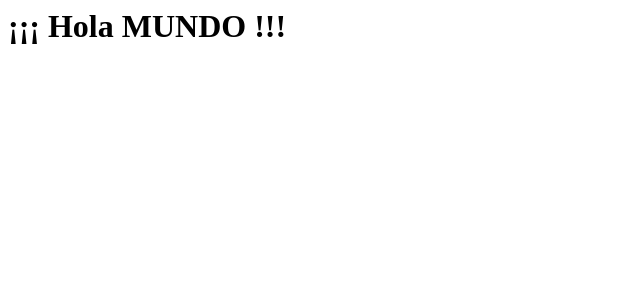
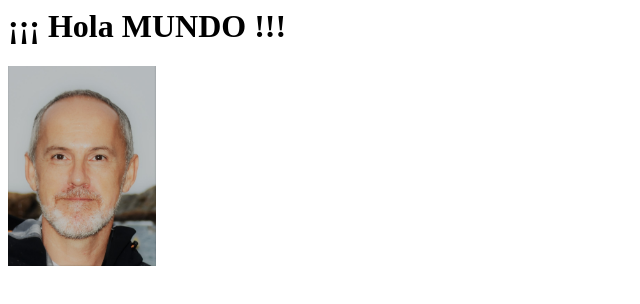
Before and after one commit to AndresMadridDigital/AndresMadridDigital.github.io, a plain HTML site: page index.html in a window 1280 px wide. Shown: the whole page, without its empty margins (0-640 px from the left). Drawn offline with Linux system fonts and the light colour scheme.

Commit message:
add image

```diff
--- a/index.html
+++ b/index.html
@@ -1,3 +1,6 @@
 <html>
     <h1>¡¡¡ Hola MUNDO !!!</h1>
+    <div>
+        <img src="MD (Andrés Fernández).JPG" height="200">
+    </div>
 </html>
```
Also changed, not shown: MD (Andrés Fernández).JPG (added).
